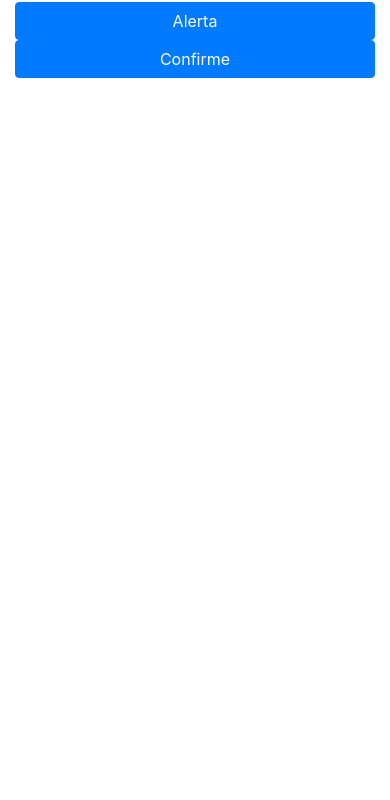
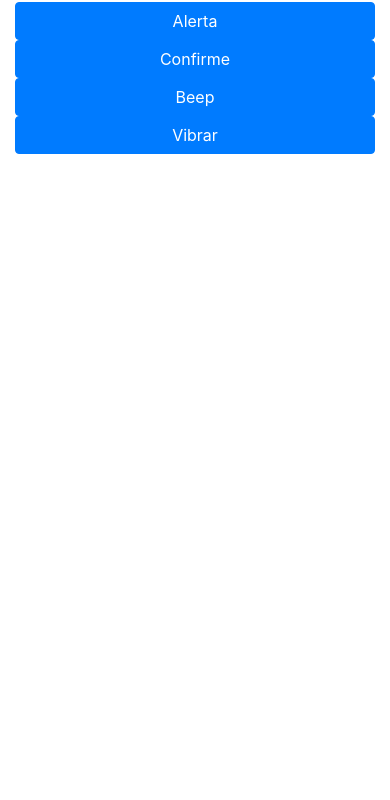
Before and after one commit to LuchoBn/monacaPluggins, a website: page www/index.html in a window 390 px wide. Shown: the part 44-844 px from the top of the page. Drawn offline with nearby package versions, Linux system fonts and the light colour scheme; some packages are replaced by stand-ins of ours.

Commit message:
creacion de los botones beep \& vibrar
cracion de las fuinciones referente a beeping y vibracion de 1seg

```diff
--- a/www/components/plugins.js
+++ b/www/components/plugins.js
@@ -16,4 +16,17 @@ $(document).on("click", "#confirm", function() {
             }
     }
      navigator.notification.confirm("Deseja doar $1 aos carentes?", confirma, "Escolha", ['Aceito','É golpe']);
-});
+})
+
+$(document).on("click","#beep",function(){
+    navigator.notification.beep(5);
+
+
+})
+
+$(document).on("click","#vibrar",function(){
+    navigator.vibrate(1000);
+
+
+}
+);
--- a/www/index.html
+++ b/www/index.html
@@ -46,7 +46,20 @@
           <button class="btn btn-primary btn-block" id="confirm">Confirme</button>
         </div>
     </div>
+     <div class="row">
+        <div class="col-sm">
+            <button class="btn btn-primary btn-block" id="beep"> Beep </button>
+        </div>
+    </div>
 
+
+
+    <div class="row">
+        <div class="col-sm">
+            <button class="btn btn-primary btn-block" id="vibrar"> Vibrar </button>
+        </div>
+    </div>
+    </div>
   <!--  <div class="row">
       <div class="col-sm">
         <button class="btn btn-primary btn-block" id="alerta">Alerta</button>
```
